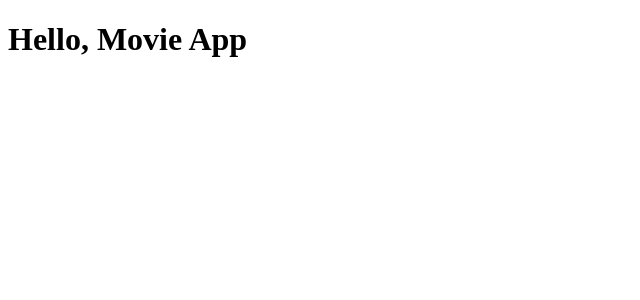
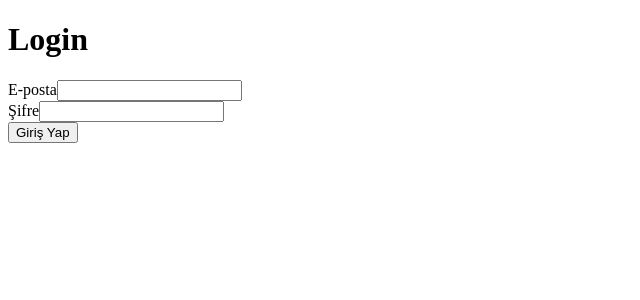
Before and after one commit to firatgoktepe/MovieAppOct, a React app: page /login in a window 1280 px wide. Shown: the top 300 px of the page, without its empty margins (0-640 px from the left). Built offline with nearby package versions, Linux system fonts and the light colour scheme.

Commit message:
feat: login functionalities done

```diff
--- /dev/null
+++ b/src/components/LoginForm.tsx
@@ -0,0 +1,62 @@
+import React from "react";
+import { useForm, SubmitHandler } from "react-hook-form";
+import { yupResolver } from "@hookform/resolvers/yup";
+import { useNavigate } from "react-router-dom";
+import * as yup from "yup";
+import { useAuth } from "../context/AuthContext";
+
+type FormData = {
+  email: string;
+  password: string;
+};
+
+const schema = yup
+  .object({
+    email: yup
+      .string()
+      .email("Geçerli bir e-posta adresi giriniz")
+      .required("E-posta adresi zorunludur"),
+    password: yup
+      .string()
+      .min(8, "Şifre en az 8 karakter olmalıdır")
+      .matches(/[A-Z]/, "Şifre en az bir büyük harf içermelidir")
+      .matches(/[0-9]/, "Şifre en az bir rakam içermelidir")
+      .required("Şifre zorunludur"),
+  })
+  .required();
+
+const LoginForm: React.FC = () => {
+  const navigate = useNavigate();
+  const { login } = useAuth();
+  const {
+    register,
+    handleSubmit,
+    formState: { errors },
+  } = useForm<FormData>({
+    resolver: yupResolver(schema),
+  });
+
+  const onSubmit: SubmitHandler<FormData> = (data) => {
+    console.log(data);
+    login();
+    navigate("/");
+  };
+
+  return (
+    <form onSubmit={handleSubmit(onSubmit)}>
+      <div>
+        <label htmlFor="email">E-posta</label>
+        <input id="email" type="email" {...register("email")} />
+        {errors.email && <p>{errors.email.message}</p>}
+      </div>
+      <div>
+        <label htmlFor="password">Şifre</label>
+        <input id="password" type="password" {...register("password")} />
+        {errors.password && <p>{errors.password.message}</p>}
+      </div>
+      <button type="submit">Giriş Yap</button>
+    </form>
+  );
+};
+
+export default LoginForm;
--- /dev/null
+++ b/src/context/AuthContext.tsx
@@ -0,0 +1,32 @@
+import React, { createContext, useContext, useState, ReactNode } from "react";
+
+interface AuthContextType {
+  isLoggedIn: boolean;
+  login: () => void;
+  logout: () => void;
+}
+
+const AuthContext = createContext<AuthContextType | undefined>(undefined);
+
+export const AuthProvider: React.FC<{ children: ReactNode }> = ({
+  children,
+}) => {
+  const [isLoggedIn, setIsLoggedIn] = useState(false);
+
+  const login = () => setIsLoggedIn(true);
+  const logout = () => setIsLoggedIn(false);
+
+  return (
+    <AuthContext.Provider value={{ isLoggedIn, login, logout }}>
+      {children}
+    </AuthContext.Provider>
+  );
+};
+
+export const useAuth = () => {
+  const context = useContext(AuthContext);
+  if (context === undefined) {
+    throw new Error("useAuth must be used within an AuthProvider");
+  }
+  return context;
+};
--- a/src/index.tsx
+++ b/src/index.tsx
@@ -1,8 +1,21 @@
 import React from "react";
 import ReactDOM from "react-dom";
+import { BrowserRouter as Router, Route, Routes } from "react-router-dom";
+import { AuthProvider, useAuth } from "./context/AuthContext";
+import LoginPage from "./pages/LoginPage";
+import HomePage from "./pages/Home";
 
 const App: React.FC = () => {
-  return <h1>Hello, Movie App</h1>;
+  return (
+    <AuthProvider>
+      <Router>
+        <Routes>
+          <Route path="/login" element={<LoginPage />} />
+          <Route path="/" element={<HomePage />} />
+        </Routes>
+      </Router>
+    </AuthProvider>
+  );
 };
 
 ReactDOM.render(<App />, document.getElementById("root"));
```
